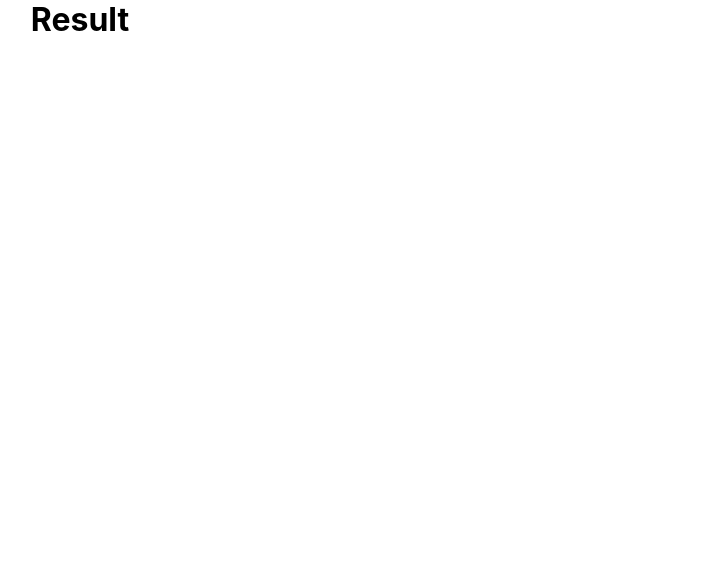
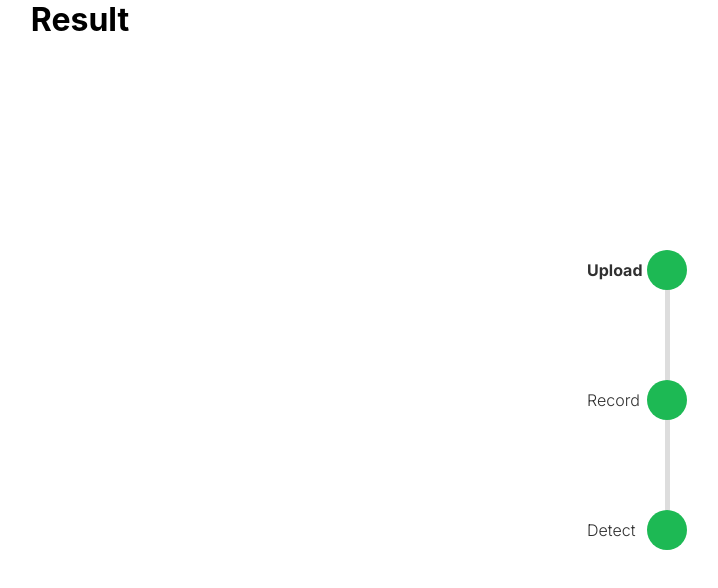
Before and after one commit to Heiseinosay/Thesis-Project, a React (Create React App) app: page /result in a window 1280 px wide. Shown: the top 588 px of the page, without its empty margins (560-1278 px from the left). Built offline with nearby package versions, Linux system fonts and the light colour scheme.

Commit message:
ilovethis

```diff
--- a/src/components/NavigationProgress.jsx
+++ b/src/components/NavigationProgress.jsx
@@ -1,10 +1,40 @@
-import React from 'react'
+import '../style/navigation.css'
 
-function NavigationProgress() {
+import React, { useState } from 'react'
+import { Link, useNavigate } from 'react-router-dom'
+
+function NavigationProgress(props) {
+
+    console.log(props.active)
+
+    const redirect = (event, link) => {
+        event.preventDefault();
+        if (link === "0") {
+            alert(true);
+        }
+    }
+
     return (
-        <div>
-
-        </div>
+        <div className='navigation'>
+            <Link className='href' onClick={(event) => redirect(event, "0")}>
+                <div className="links">
+                    <h4 className='inter-bold active-link'>Upload</h4>
+                    <div className="circle-active"></div>
+                </div>
+            </Link>
+            <Link className='href'>
+                <div className="links">
+                    <h4 className={props.active >= 2 ? "inter-regular active-link " : "inter-regular"}>Record</h4>
+                    <div className={props.active >= 2 ? "circle-active" : "circle"}></div>
+                </div>
+            </Link>
+            <Link className='href'>
+                <div className="links">
+                    <h4 className={props.active >= 3 ? "inter-regular active-link " : "inter-regular"}>Detect</h4>
+                    <div className={props.active >= 3 ? "circle-active" : "circle"}></div>
+                </div>
+            </Link>
+        </div >
     )
 }
 
--- a/src/pages/Result.jsx
+++ b/src/pages/Result.jsx
@@ -1,9 +1,12 @@
 import React from 'react'
+import Navigation from '../components/NavigationProgress'
 
 function Result() {
     return (
         <div>
             <h1>Result</h1>
+            <Navigation active="3" />
+
         </div>
     )
 }
--- a/src/pages/Upload.jsx
+++ b/src/pages/Upload.jsx
@@ -3,10 +3,13 @@ import '../style/root.css'
 import '../style/font.css'
 import '../style/upload.css'
 
+import Navigation from '../components/NavigationProgress'
+
 function Upload() {
     return (
         <div>
             <h1 className='inter-bold hello'>Upload</h1>
+            <Navigation active="upload" />
         </div>
     )
 }
--- a/src/style/navigation.css
+++ b/src/style/navigation.css
@@ -0,0 +1,47 @@
+.navigation {
+    width: 5px;
+    height: 300px;
+    background-color: var(--lightGrey);
+    margin-left: 100px;
+    display: flex;
+    flex-direction: column;
+    justify-content: space-between;
+    position: fixed;
+    right: 50px;
+    top: 50%;
+    transform: translateY(-50%);
+}
+
+.links {
+    display: flex;
+    flex-direction: row;
+    /* border: 1px solid; */
+    width: 100px;
+    margin-left: -78px;
+    justify-content: space-between;
+    align-items: center;
+}
+
+.href {
+    text-decoration: none;
+    color: var(--grey);
+}
+
+.active-link {
+    color: var(--black);
+}
+
+.circle {
+    border-radius: 50px;
+    background-color: var(--white);
+    border: 4px var(--green) solid;
+    height: 32px;
+    width: 32px;
+}
+
+.circle-active {
+    border-radius: 50px;
+    background-color: var(--green);
+    height: 40px;
+    width: 40px;
+}
--- a/src/style/root.css
+++ b/src/style/root.css
@@ -4,6 +4,7 @@
     --grey: #6C6B6B;
     --black: #303030;
     --blue: #1BB7CC;
+    --white: #ffffff;
 }
 
 * {
```
